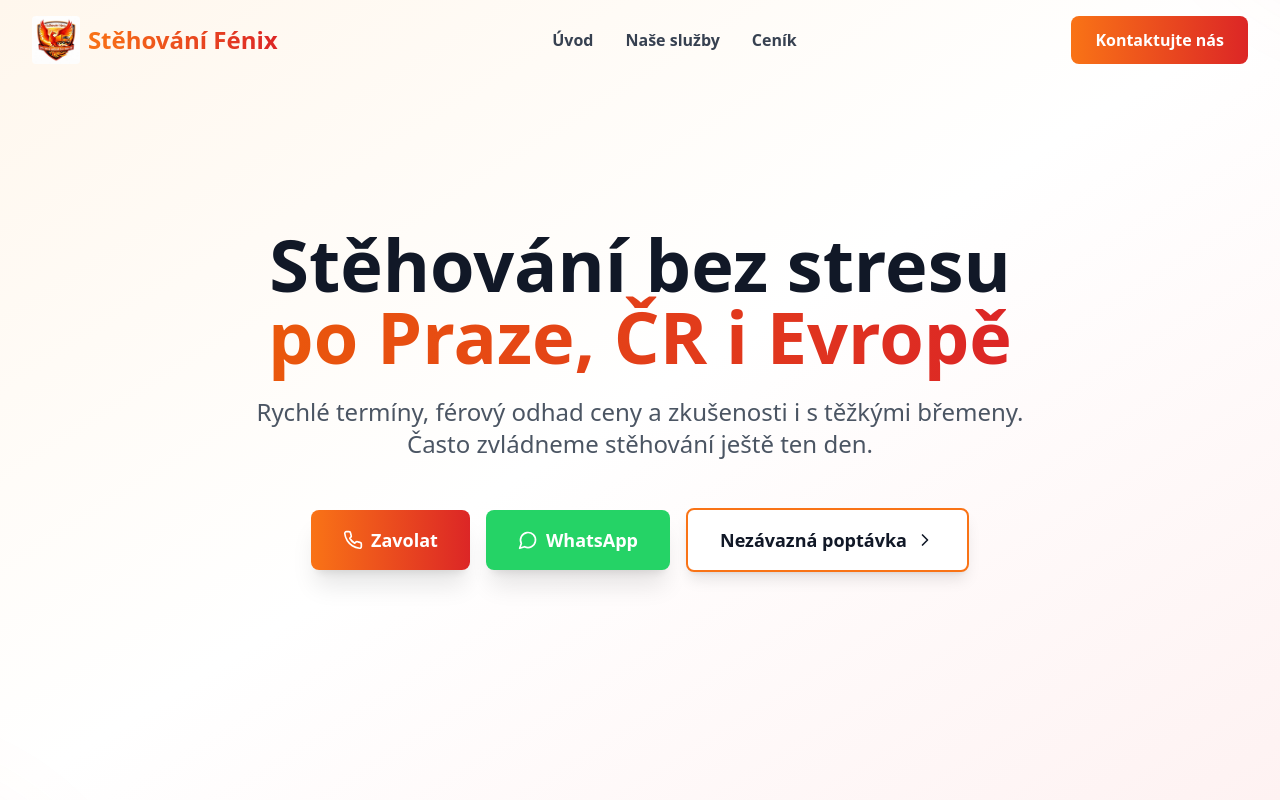
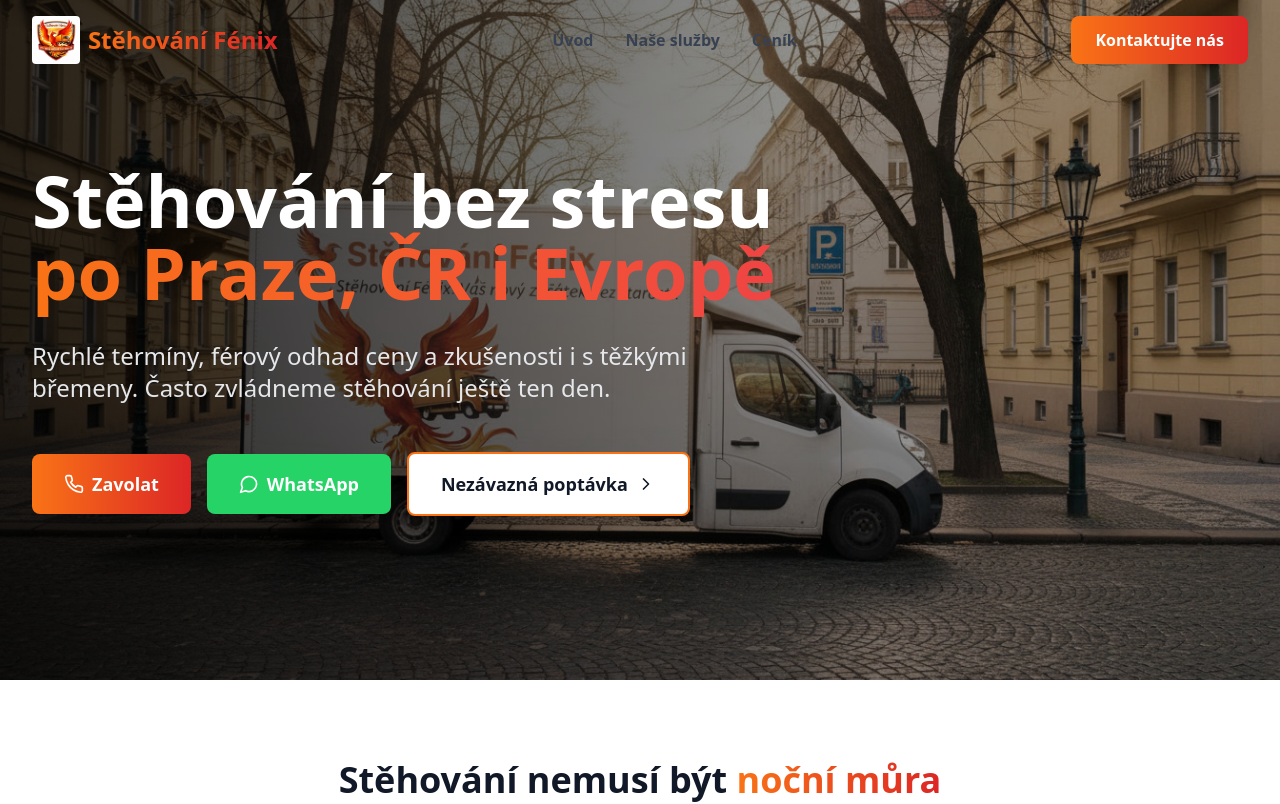
Before and after one commit to orsovicsadam-dotcom/Stehovani-Fenix, a React (Vite) app: page / in a window 1280 px wide. Shown: the top 804 px of the page. Built offline with nearby package versions, Linux system fonts and the light colour scheme.

Commit message:
adding hero section image

```diff
--- a/src/App.tsx
+++ b/src/App.tsx
@@ -70,25 +70,30 @@ function App() {
         <Route path="/" element={
           <>
             {/* Hero Section */}
-            <section className="relative min-h-screen flex items-center justify-center overflow-hidden bg-gradient-to-br from-orange-50 via-white to-red-50">
-        <div className="absolute inset-0 overflow-hidden">
-          <div className="absolute -top-1/2 -right-1/4 w-96 h-96 bg-gradient-to-br from-orange-400/20 to-red-500/20 rounded-full blur-3xl animate-pulse"></div>
-          <div className="absolute -bottom-1/2 -left-1/4 w-96 h-96 bg-gradient-to-br from-red-400/20 to-orange-500/20 rounded-full blur-3xl animate-pulse delay-1000"></div>
+            <section className="relative h-[85vh] flex items-center overflow-hidden bg-gray-900">
+              <div className="absolute inset-0">
+                <img
+                  src="/Hero-image.jpg"
+                  alt="Stěhování Fénix"
+                  className="w-full h-full object-cover object-center"
+                />
+                {/* Overlay: dark gradient darker on left for text readability */}
+                <div className="absolute inset-0 bg-gradient-to-r from-black/80 via-black/50 to-black/20"></div>
               </div>
 
-        <div className="relative max-w-7xl mx-auto px-4 sm:px-6 lg:px-8 py-32 text-center">
-          <div className="animate-fade-in">
-            <h1 className="text-5xl sm:text-6xl lg:text-7xl font-bold mb-6 leading-tight">
-              <span className="text-gray-900">Stěhování bez stresu</span>
+              <div className="relative max-w-7xl mx-auto px-4 sm:px-6 lg:px-8 w-full">
+                <div className="max-w-3xl animate-fade-in text-left">
+                  <h1 className="text-4xl sm:text-5xl lg:text-7xl font-bold mb-8 leading-tight text-white">
+                    Stěhování bez stresu
                     <br />
-              <span className="bg-gradient-to-r from-orange-600 to-red-600 bg-clip-text text-transparent">
+                    <span className="bg-gradient-to-r from-orange-500 to-red-500 bg-clip-text text-transparent">
                       po Praze, ČR i Evropě
                     </span>
                   </h1>
-            <p className="text-xl sm:text-2xl text-gray-600 mb-12 max-w-3xl mx-auto leading-relaxed">
+                  <p className="text-xl sm:text-2xl text-gray-200 mb-12 max-w-2xl leading-relaxed">
                     Rychlé termíny, férový odhad ceny a zkušenosti i s těžkými břemeny. Často zvládneme stěhování ještě ten den.
                   </p>
-            <div className="flex flex-col sm:flex-row items-center justify-center gap-4">
+                  <div className="flex flex-col sm:flex-row items-center justify-start gap-4">
                     <a
                       href="tel:+420774876759"
                       className="w-full sm:w-auto bg-gradient-to-r from-orange-500 to-red-600 text-white px-8 py-4 rounded-lg text-lg font-bold shadow-xl hover:shadow-orange-500/50 transform hover:scale-105 transition-all duration-300 inline-flex items-center justify-center space-x-2"
```
Also changed, not shown: public/Hero-image.jpg (added). Lines whose indentation alone changed are shown as unchanged.
